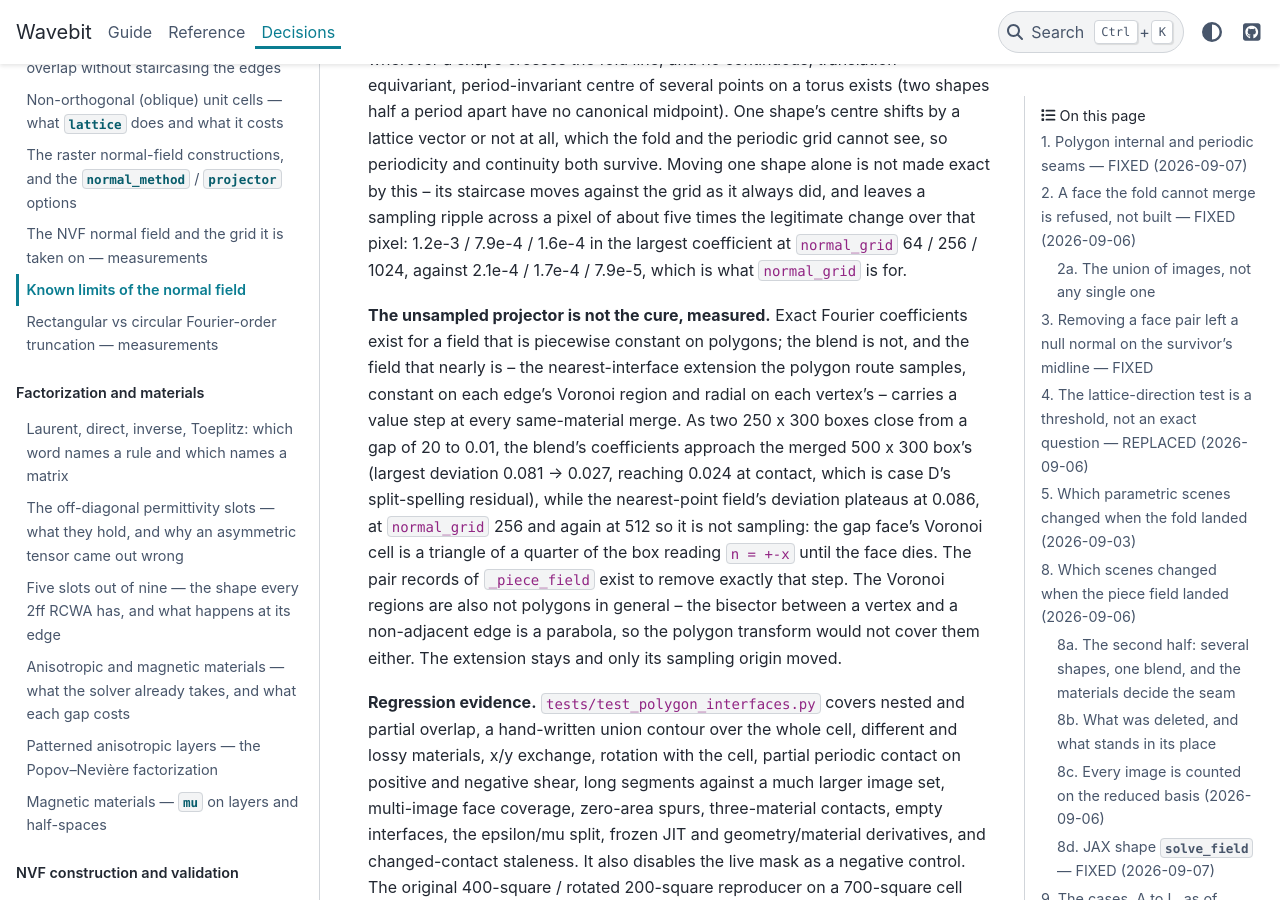
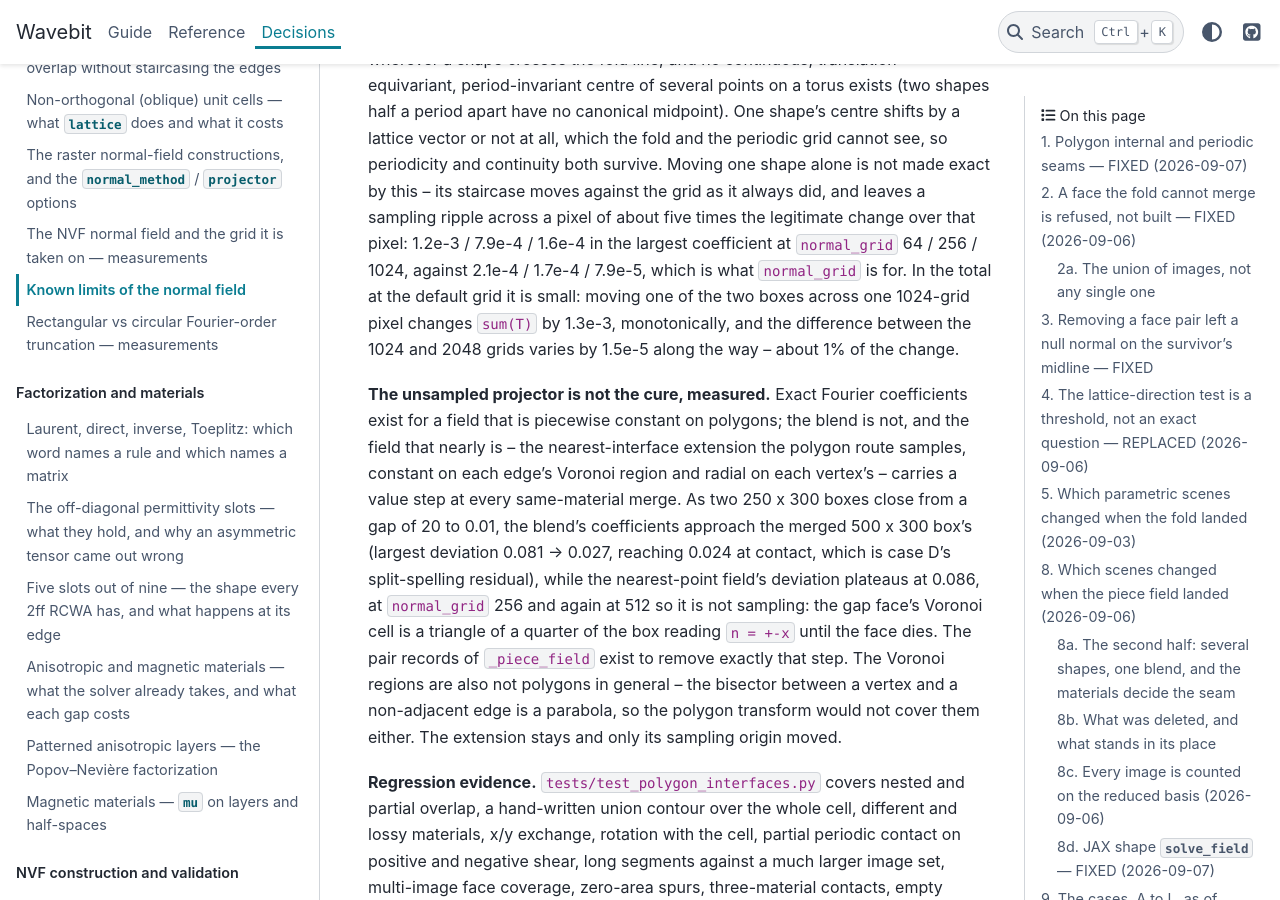
Before and after one commit to fieldalgo/wavebit, a Sphinx documentation site: the page built from docs/normal-field-known-limits.md, in a window 1280 px wide and 900 px high, scrolled down 2373 px. Built offline with Sphinx 7.4.7 and the PyData theme 0.15.4, drawn with Linux system fonts in a browser that asks for light colours.

Commit message:
docs(nvf): size the one-shape sampling ripple in the total at the default grid
Moving one of two boxes across one 1024-grid pixel changes sum(T) by
1.3e-3, monotonically, and the 1024-vs-2048 difference varies by 1.5e-5
along the way: about 1% of the change, so the residual placement
dependence of relative motion is a documentation item at the default
grid.

Co-Authored-By: Claude Fable 5.1 <noreply@anthropic.com>

```diff
--- a/docs/normal-field-known-limits.md
+++ b/docs/normal-field-known-limits.md
@@ -78,7 +78,9 @@ continuity both survive. Moving one shape alone is not made exact by this -- its
 moves against the grid as it always did, and leaves a sampling ripple across a pixel of about
 five times the legitimate change over that pixel: 1.2e-3 / 7.9e-4 / 1.6e-4 in the largest
 coefficient at `normal_grid` 64 / 256 / 1024, against 2.1e-4 / 1.7e-4 / 7.9e-5, which is what
-`normal_grid` is for.
+`normal_grid` is for. In the total at the default grid it is small: moving one of the two boxes
+across one 1024-grid pixel changes `sum(T)` by 1.3e-3, monotonically, and the difference
+between the 1024 and 2048 grids varies by 1.5e-5 along the way -- about 1% of the change.
 
 **The unsampled projector is not the cure, measured.** Exact Fourier coefficients exist for a
 field that is piecewise constant on polygons; the blend is not, and the field that nearly is --
```
